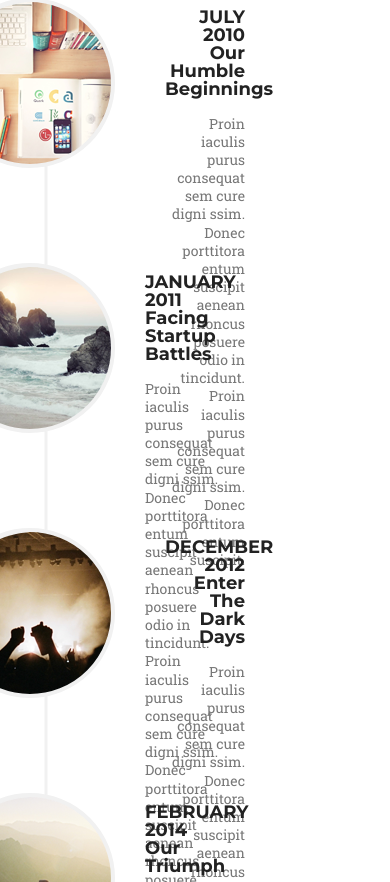
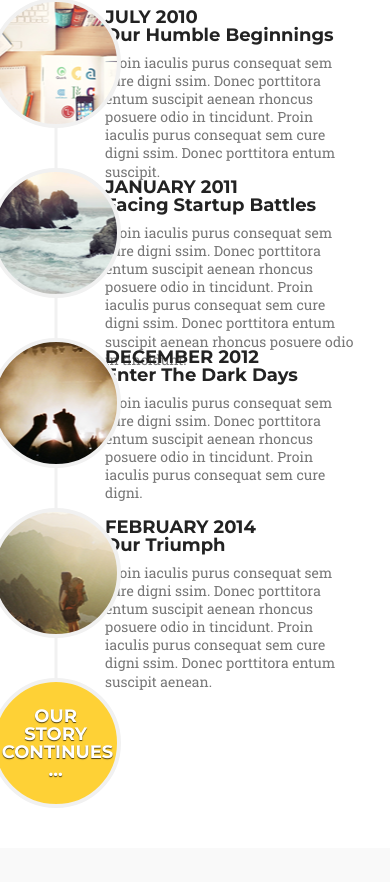
Before and after one commit to bartekma89/Project-HTML, a website: page src/index.html in a window 390 px wide. Shown: the part 5402-6284 px from the top of the page. Drawn offline with nearby package versions, Linux system fonts and the light colour scheme; files whose address does not match are found by name.

Commit message:
refactored code in about section

```diff
--- a/src/css/style.css
+++ b/src/css/style.css
@@ -504,7 +504,7 @@ body {
   border-radius: 50%;
   z-index: 2;
   background-color: #f1f1f1; }
-  @media (min-width: 992px) and (max-width: 1199px) {
+  @media (max-width: 1199px) {
     #about-us .timeline .container-timeline:nth-of-type(1)::after, #about-us .timeline .container-timeline:nth-of-type(3)::after, #about-us .timeline .container-timeline:nth-of-type(2)::after, #about-us .timeline .container-timeline:nth-of-type(4)::after, #about-us .timeline .container-timeline:last-of-type::after {
       width: 130px;
       height: 130px;
@@ -550,7 +550,7 @@ body {
     @media (max-width: 992px) {
       #about-us .timeline::after {
         height: 80%;
-        left: 31px; } }
+        left: 11.5%; } }
   #about-us .timeline .container-timeline {
     position: relative;
     background-color: transparent;
@@ -562,9 +562,8 @@ body {
         margin-bottom: 0; } }
     @media (max-width: 992px) {
       #about-us .timeline .container-timeline {
-        width: 100%;
-        padding-left: 70px;
-        padding-right: 25px; } }
+        width: 90%;
+        margin: 0 auto; } }
     #about-us .timeline .container-timeline:nth-of-type(1)::after {
       left: 100%;
       -webkit-transform: translateX(-50%);
@@ -573,7 +572,7 @@ body {
       background-image: url("../images/about-us/image-1.png"); }
       @media (max-width: 992px) {
         #about-us .timeline .container-timeline:nth-of-type(1)::after {
-          left: 15px; } }
+          left: 7%; } }
     #about-us .timeline .container-timeline:nth-of-type(3)::after {
       left: 100%;
       -webkit-transform: translateX(-50%);
@@ -582,7 +581,7 @@ body {
       background-image: url("../images/about-us/image-3.png"); }
       @media (max-width: 992px) {
         #about-us .timeline .container-timeline:nth-of-type(3)::after {
-          left: 15px; } }
+          left: 7%; } }
     #about-us .timeline .container-timeline:nth-of-type(2)::after {
       left: 0;
       -webkit-transform: translateX(-50%);
@@ -591,7 +590,7 @@ body {
       background-image: url("../images/about-us/image-2.png"); }
       @media (max-width: 992px) {
         #about-us .timeline .container-timeline:nth-of-type(2)::after {
-          left: 15px; } }
+          left: 7%; } }
     #about-us .timeline .container-timeline:nth-of-type(4)::after {
       left: 0;
       -webkit-transform: translateX(-50%);
@@ -600,7 +599,7 @@ body {
       background-image: url("../images/about-us/image-4.png"); }
       @media (max-width: 992px) {
         #about-us .timeline .container-timeline:nth-of-type(4)::after {
-          left: 15px; } }
+          left: 7%; } }
     #about-us .timeline .container-timeline:last-of-type::after {
       left: 100%;
       -webkit-transform: translateX(-50%);
@@ -616,13 +615,16 @@ body {
       font-weight: 700;
       text-transform: uppercase;
       padding: 50px 30px; }
+      @media (max-width: 992px) {
+        #about-us .timeline .container-timeline:last-of-type::after {
+          left: 7%; } }
       @media (min-width: 992px) and (max-width: 1199px) {
         #about-us .timeline .container-timeline:last-of-type::after {
           padding: 30px 20px;
           font-size: 14px; } }
       @media (max-width: 992px) {
         #about-us .timeline .container-timeline:last-of-type::after {
-          left: 15px; } }
+          padding: 25px 7px; } }
   #about-us .timeline .container-left {
     text-align: right;
     left: 0;
@@ -633,6 +635,11 @@ body {
       #about-us .timeline .container-left {
         padding-left: 80px;
         padding-right: 100px; } }
+    @media (max-width: 992px) {
+      #about-us .timeline .container-left {
+        text-align: left;
+        padding-left: 20%;
+        padding-right: 0; } }
   #about-us .timeline .container-right {
     text-align: left;
     left: 50%;
@@ -645,7 +652,9 @@ body {
         padding-right: 100px; } }
     @media (max-width: 992px) {
       #about-us .timeline .container-right {
-        left: 0; } }
+        left: 0;
+        padding-left: 20%;
+        padding-right: 0; } }
   #about-us .timeline h3 {
     color: #222;
     font-family: "Montserrat", sans-serif;
@@ -657,6 +666,9 @@ body {
     @media (min-width: 992px) and (max-width: 1199px) {
       #about-us .timeline h3 {
         font-size: 16px; } }
+    @media (max-width: 992px) {
+      #about-us .timeline h3 {
+        margin-bottom: 10px; } }
   #about-us .timeline p {
     color: #777;
     font-family: "Roboto Slab", serif;
```
